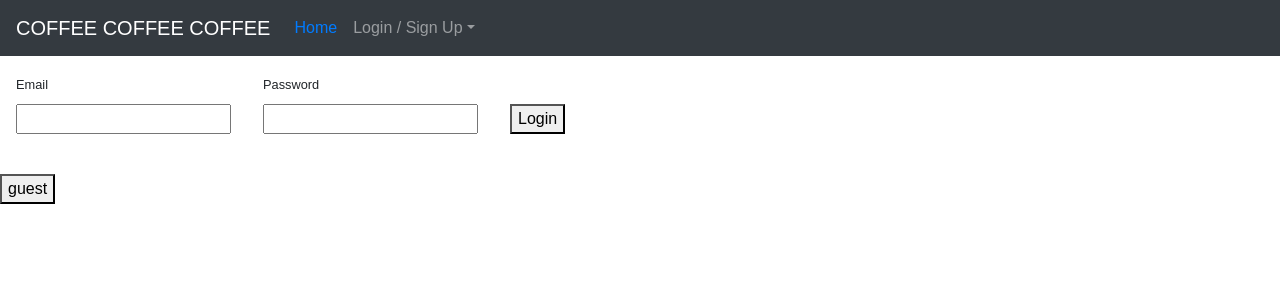
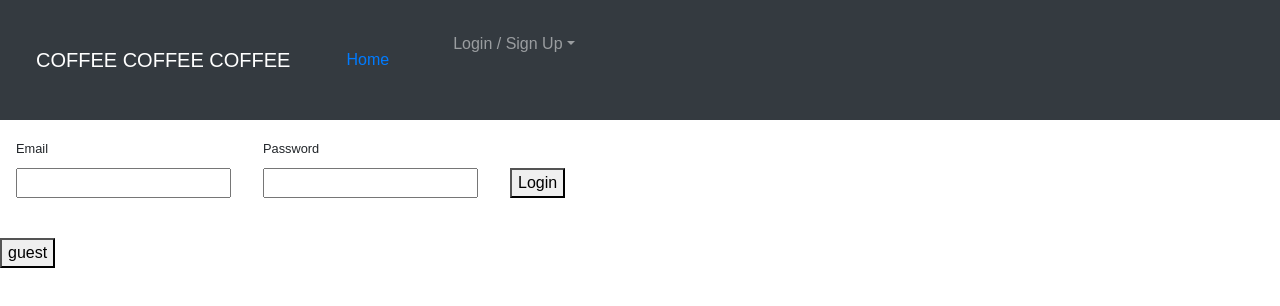
Before and after one commit to CoffeePeeps/coffeestore, a React app: page /login in a window 1280 px wide. Built offline with nearby package versions, Linux system fonts and the light colour scheme.

Commit message:
Update style.css

```diff
--- a/public/style.css
+++ b/public/style.css
@@ -37,10 +37,10 @@ label {
   display: block;
 }
 
-/* nav a {
+nav a {
   display: inline-block;
   margin: 1em;
-} */
+}
 
 form div {
   margin: 1em;
```
